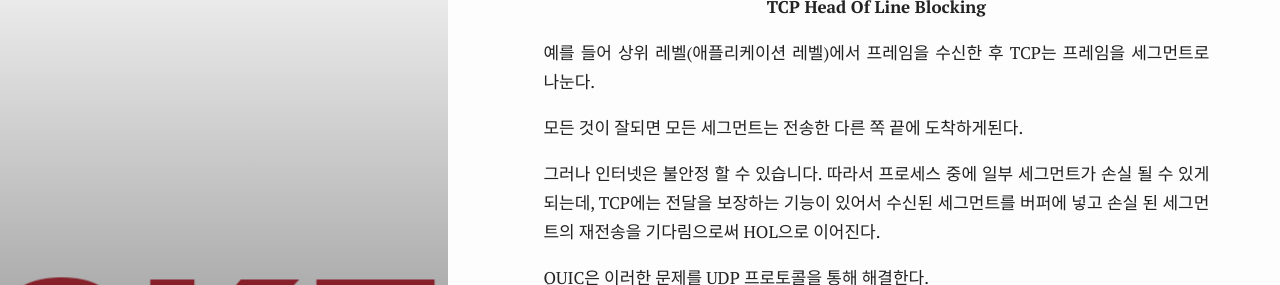
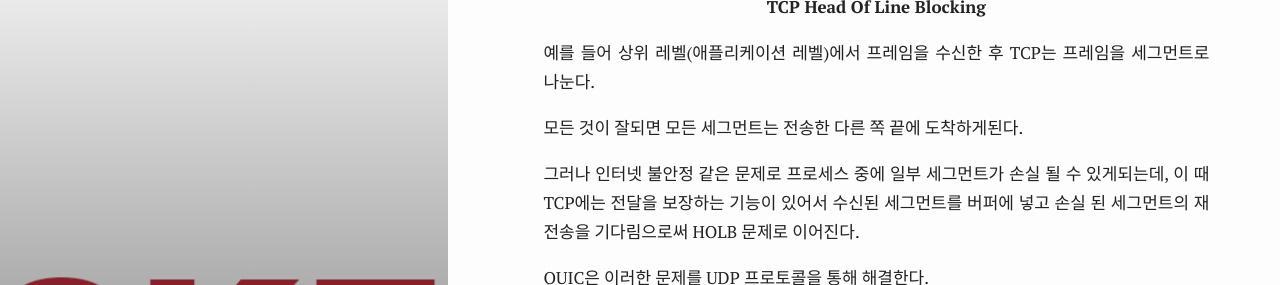
Before and after one commit to Err0rCode7/Err0rCode7.github.io, a Jekyll site: the page built from _posts/Backend/2021-05-07-HTTP_SPEC.md, in a window 1280 px wide and 900 px high, scrolled down 7410 px, cut to the strip 98-383 px from the top of the window. Built offline with Jekyll 4.4.1, drawn with Linux system fonts in a browser that asks for light colours; comment, search, counter and statistics services are not loaded.

Commit message:
# Modify postfix

```diff
--- a/_posts/Backend/2021-05-07-HTTP_SPEC.md
+++ b/_posts/Backend/2021-05-07-HTTP_SPEC.md
@@ -203,7 +203,7 @@ HTTP/3는 기존의 HTTP/1, HTTP/2와는 다르게 UDP 기반의 프로토콜인
 
   모든 것이 잘되면 모든 세그먼트는 전송한 다른 쪽 끝에 도착하게된다.
 
-  그러나 인터넷은 불안정 할 수 있습니다. 따라서 프로세스 중에 일부 세그먼트가 손실 될 수 있게되는데, TCP에는 전달을 보장하는 기능이 있어서 수신된 세그먼트를 버퍼에 넣고 손실 된 세그먼트의 재전송을 기다림으로써 HOL으로 이어진다.
+  그러나 인터넷 불안정 같은 문제로 프로세스 중에 일부 세그먼트가 손실 될 수 있게되는데, 이 때 TCP에는 전달을 보장하는 기능이 있어서 수신된 세그먼트를 버퍼에 넣고 손실 된 세그먼트의 재전송을 기다림으로써 HOLB 문제로 이어진다.
 
   QUIC은 이러한 문제를 UDP 프로토콜을 통해 해결한다.
 
```
